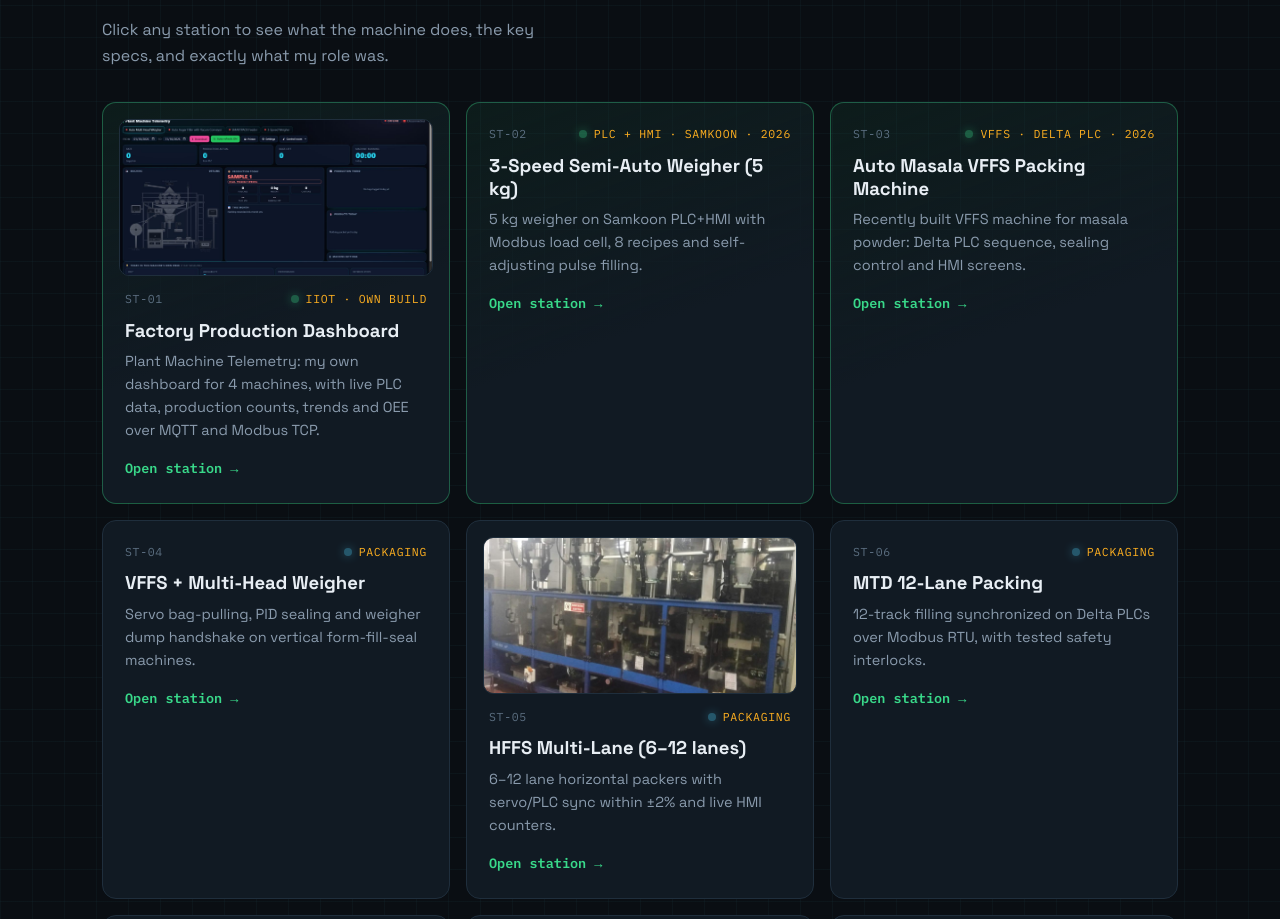
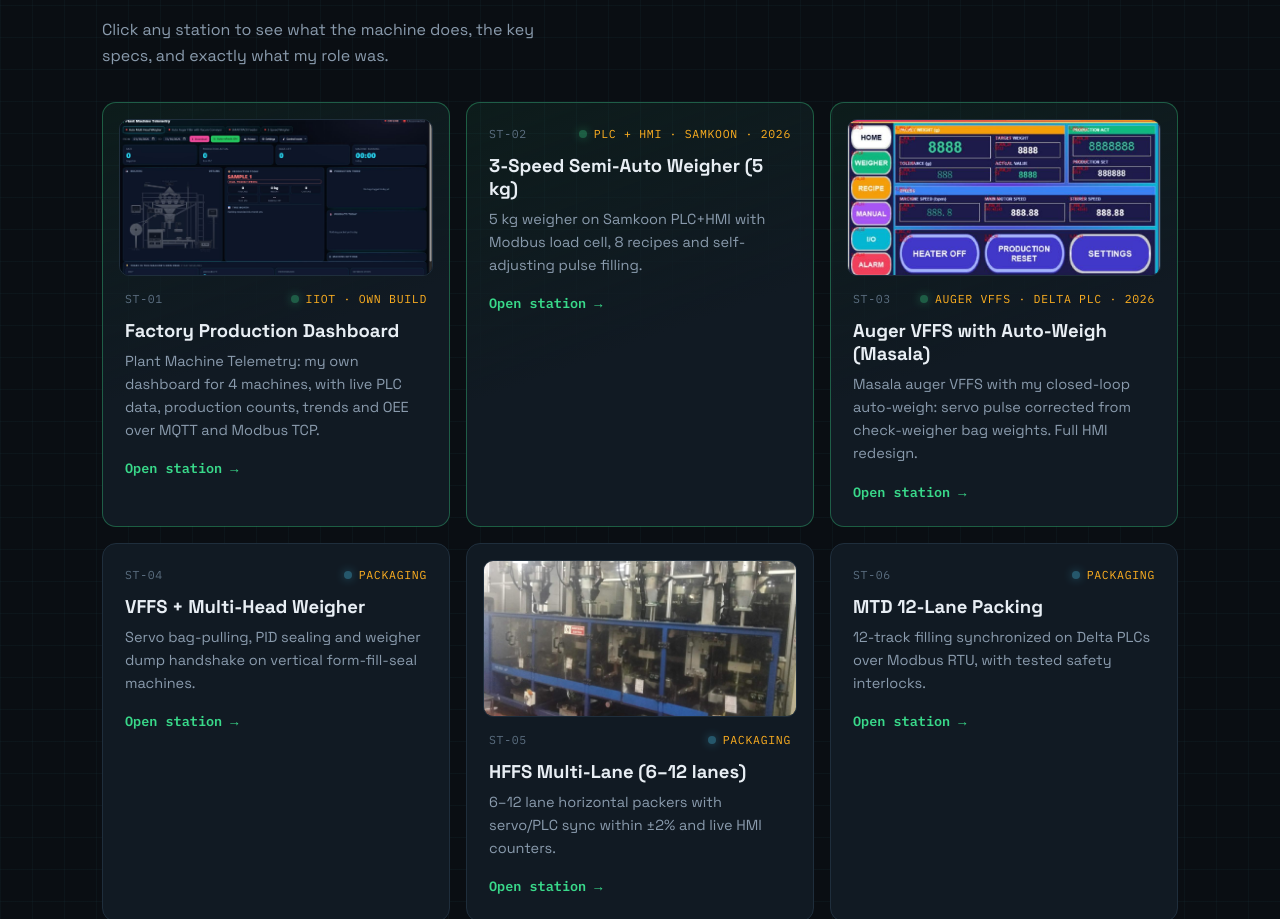
Before and after one commit to murali861995/murali861995.github.io, a plain HTML site: page index.html in a window 1280 px wide. Shown: the part 923-1842 px from the top of the page. Drawn offline with Linux system fonts and the light colour scheme.

Commit message:
Add files via upload

```diff
--- a/index.html
+++ b/index.html
@@ -296,11 +296,11 @@ weigher:{k:"PLC + HMI · Samkoon · 2026",t:"3-Speed Semi-Auto Weigher (5 kg)",
  s:[["Controller","Samkoon GT-070-32MT-8TC (PLC + 7\" HMI)"],["Load cell","TDA-08A controller over Modbus RTU"],["Feeding","Fast / Medium / Pulse"],["Recipes","8 products"],["Pulse","Adaptive, 0.3–0.8 s"],["Data","MQTT to plant dashboard"]],
  r:["Wrote the PLC logic in Samsoar and the HMI in SKTOOL 7.1","Read gross weight and zero commands from the TDA-08A load-cell controller over Modbus RTU","Fast stop at 50% of target, medium stop and pulse start set per product","Adaptive pulse: measures grams per pulse and aims the next pulse at 80% of the remaining weight","Auto overweight correction: if a fill goes over by more than 30 g, the medium stop moves down for the next fill","8 product recipes; special recipe for granules (ground nut) with no slow gate to avoid jamming","Cut cycle time: seal/hold wait 2.6 s → 0.5 s, auto-zero wait 1.5 s → 1.0 s","Communication watchdog and auto-zero step to stop overfills","Publishes live weight every second over MQTT to my factory dashboard"],
  o:["Accurate fills without manual re-tuning between products","Faster cycle time","Live weight visible on the plant dashboard"]},
-masala:{k:"VFFS · Delta PLC · 2026",t:"Auto Masala VFFS Packing Machine",
- a:"A vertical form-fill-seal machine for masala powder that I built and programmed recently. It forms the pouch from film, fills a measured dose of powder, seals and cuts it automatically.",
- s:[["Machine","VFFS pouch packer"],["Product","Masala powder"],["PLC","Delta DVP (WPLSoft)"],["Work","Build, program, commission"]],
- r:["Programmed the machine sequence in Delta WPLSoft: film pull, filling, vertical and horizontal sealing, cutting","Set up sealing temperature control and the film-pull drive","Designed operator HMI screens for settings, I/O status and alarms","Commissioned and tuned the machine on site"],
- o:["Automatic pouch packing of masala powder","Screens and photos of this machine coming soon"]},
+masala:{k:"Auger VFFS · Delta PLC · 2026",t:"Auger VFFS with Auto-Weigh (Masala)",img:[["masala-hmi-home.jpg","HOME: packet weight, target, tolerance, production count, machine / main motor / stirrer speed"],["masala-hmi-autoweigh.jpg","AUTO WEIGH: closed-loop servo-pulse correction with step %, average bags, settle time and PASS status"],["masala-hmi-settings.jpg","SETTINGS: printer and weigher timing, vacuum conveyor timers, auto-weigh min/max pulse limits, encoder display"],["masala-hmi-recipe.jpg","RECIPE: filling pulse, filling speed and target weight saved per product formula"],["masala-hmi-calibration.jpg","CALIBRATION: two-step zero and span calibration of the check-weigher load cell"],["masala-hmi-io.jpg","I/O MONITOR: every PLC input with its address (encoder, heaters, motor alarms, doors, air pressure)"]],
+ a:"A vertical form-fill-seal machine for masala powder with a servo auger filler and a check-weigher. I added an auto-weigh loop that corrects the auger servo pulses from the measured bag weights, and redesigned the full HMI.",
+ s:[["Machine","VFFS + servo auger filler"],["Product","Masala powder"],["PLC","Delta DVP (WPLSoft)"],["HMI","Wecon (PIStudio), redesigned 2026"],["Auto-weigh","Closed-loop servo pulse correction"],["Extras","Vacuum conveyor, printer, stirrer"]],
+ r:["Wrote and tuned the PLC sequence in Delta WPLSoft: film pull, auger filling, vertical / horizontal sealing, cutting","Built an AUTO WEIGH function: averages the last N bags from the check-weigher and adjusts the auger servo pulse by a set step % toward target, with min / max pulse limits and settle time","Added load-cell zero / span calibration screen and PASS / error status with bag count and average error","Redesigned the HMI: home, weigher, recipe (save / read / delete formulas), manual, I/O monitor, alarms, settings","Set up vacuum conveyor timers, printer timing and heater alarms for vertical and horizontal seal zones","Mapped all inputs and outputs (encoder, motor alarms, door switches, air pressure, reel end) on the I/O screens for fast troubleshooting"],
+ o:["Fill weight corrects itself during production instead of manual pulse changes","Operators run and troubleshoot the machine from clear, colour-coded screens"]},
 vffs:{k:"Packaging",t:"VFFS + Multi-Head Weigher",
  a:"Vertical Form-Fill-Seal machines form a bag from film roll, fill it with product from a multi-head weigher, and seal it.",
  s:[["Bag pulling","Servo synchronized"],["Sealing","PID temperature control"],["Interface","Weigher dump handshake"],["Work","Program + commission"]],
@@ -347,7 +347,7 @@ logging:{k:"Data",t:"Machine Data Logging",
  r:["Wrote Python pyModbus scripts to read machine registers over Modbus TCP","Logged machine data to Excel automatically","Used the data for trend analysis and maintenance planning"],
  o:["Problems spotted earlier from trends","Fewer unplanned breakdowns"]}
 };
-const ORDER=[["dashboard","Plant Machine Telemetry: my own dashboard for 4 machines, with live PLC data, production counts, trends and OEE over MQTT and Modbus TCP.",1],["weigher","5 kg weigher on Samkoon PLC+HMI with Modbus load cell, 8 recipes and self-adjusting pulse filling.",1],["masala","Recently built VFFS machine for masala powder: Delta PLC sequence, sealing control and HMI screens.",1],["vffs","Servo bag-pulling, PID sealing and weigher dump handshake on vertical form-fill-seal machines.",0],["hffs","6–12 lane horizontal packers with servo/PLC sync within ±2% and live HMI counters.",0],["mtd","12-track filling synchronized on Delta PLCs over Modbus RTU, with tested safety interlocks.",0],["filling","Volumetric filling within ±1%, sensor rejects and servo profiles up to 120 units/min.",0],["mhw","Multi-head weigher commissioning and dump/ready handshake with packing machines.",0],["shrink","Customizing, wiring and commissioning shrink wrappers for end-of-line packing.",0],["hmi","Delta HMI screens: per-lane recipes and live I/O status pages mapping every sensor to its PLC input and wire ferrule number.",0],["panel","Delta DVP and Omron PLC panels with servo drive, 40 A SSR heater control, relay boards and ferrule-numbered wiring.",0],["logging","Python pyModbus scripts logging HMI/PLC data to Excel for trends and maintenance.",0]];
+const ORDER=[["dashboard","Plant Machine Telemetry: my own dashboard for 4 machines, with live PLC data, production counts, trends and OEE over MQTT and Modbus TCP.",1],["weigher","5 kg weigher on Samkoon PLC+HMI with Modbus load cell, 8 recipes and self-adjusting pulse filling.",1],["masala","Masala auger VFFS with my closed-loop auto-weigh: servo pulse corrected from check-weigher bag weights. Full HMI redesign.",1],["vffs","Servo bag-pulling, PID sealing and weigher dump handshake on vertical form-fill-seal machines.",0],["hffs","6–12 lane horizontal packers with servo/PLC sync within ±2% and live HMI counters.",0],["mtd","12-track filling synchronized on Delta PLCs over Modbus RTU, with tested safety interlocks.",0],["filling","Volumetric filling within ±1%, sensor rejects and servo profiles up to 120 units/min.",0],["mhw","Multi-head weigher commissioning and dump/ready handshake with packing machines.",0],["shrink","Customizing, wiring and commissioning shrink wrappers for end-of-line packing.",0],["hmi","Delta HMI screens: per-lane recipes and live I/O status pages mapping every sensor to its PLC input and wire ferrule number.",0],["panel","Delta DVP and Omron PLC panels with servo drive, 40 A SSR heater control, relay boards and ferrule-numbered wiring.",0],["logging","Python pyModbus scripts logging HMI/PLC data to Excel for trends and maintenance.",0]];
 const g=document.getElementById('grid');
 ORDER.forEach(([id,d,f],i)=>{const p=P[id];const el=document.createElement('div');el.className='card proj rv'+(f?' feat':'');el.tabIndex=0;el.setAttribute('role','button');el.dataset.p=id;
 el.innerHTML=(p.img?'<div class="thumb"><img loading="lazy" src="'+p.img[0][0]+'" alt="'+p.t+' screenshot" onerror="this.parentNode.remove()"></div>':'')+'<div class="st"><span class="id">ST-'+String(i+1).padStart(2,'0')+'</span><span class="k"><span class="led'+(f?'':' i')+'"></span>'+p.k+'</span></div><h3>'+p.t+'</h3><p>'+d+'</p><span class="more">Open station →</span>';g.appendChild(el)});
```
Also changed, not shown: masala-hmi-autoweigh.jpg (added), masala-hmi-calibration.jpg (added), masala-hmi-home.jpg (added), masala-hmi-io.jpg (added), masala-hmi-recipe.jpg (added), masala-hmi-settings.jpg (added).
